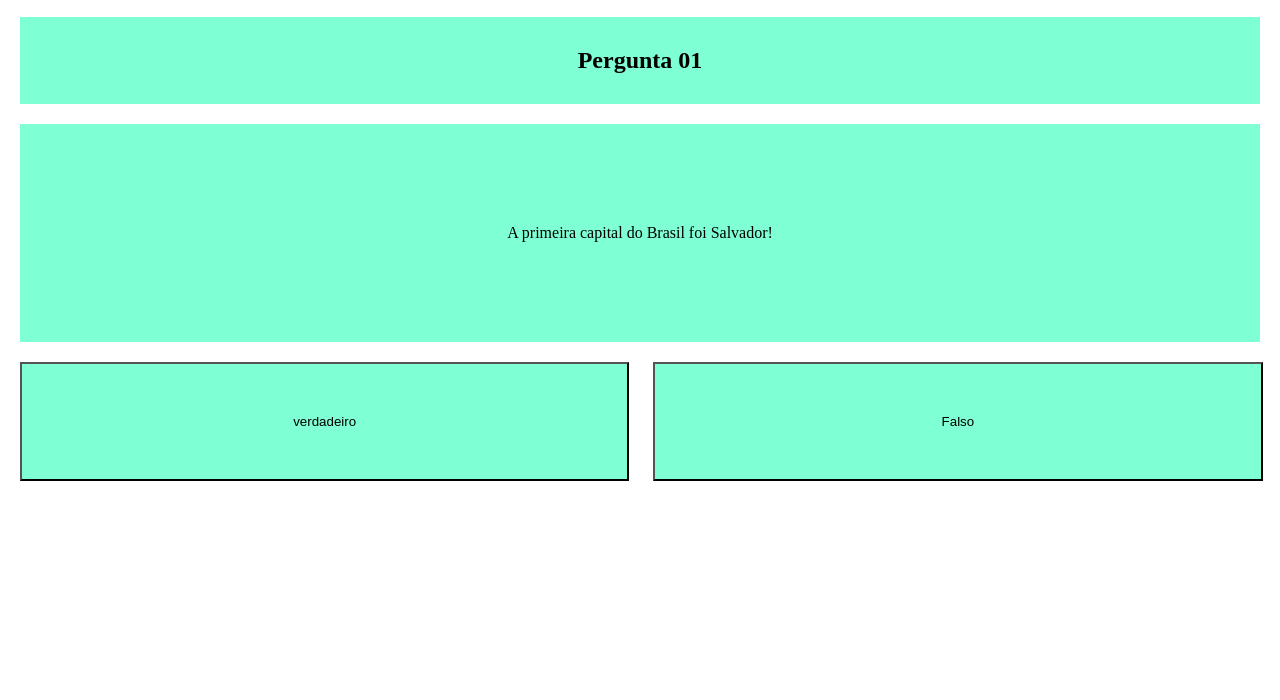
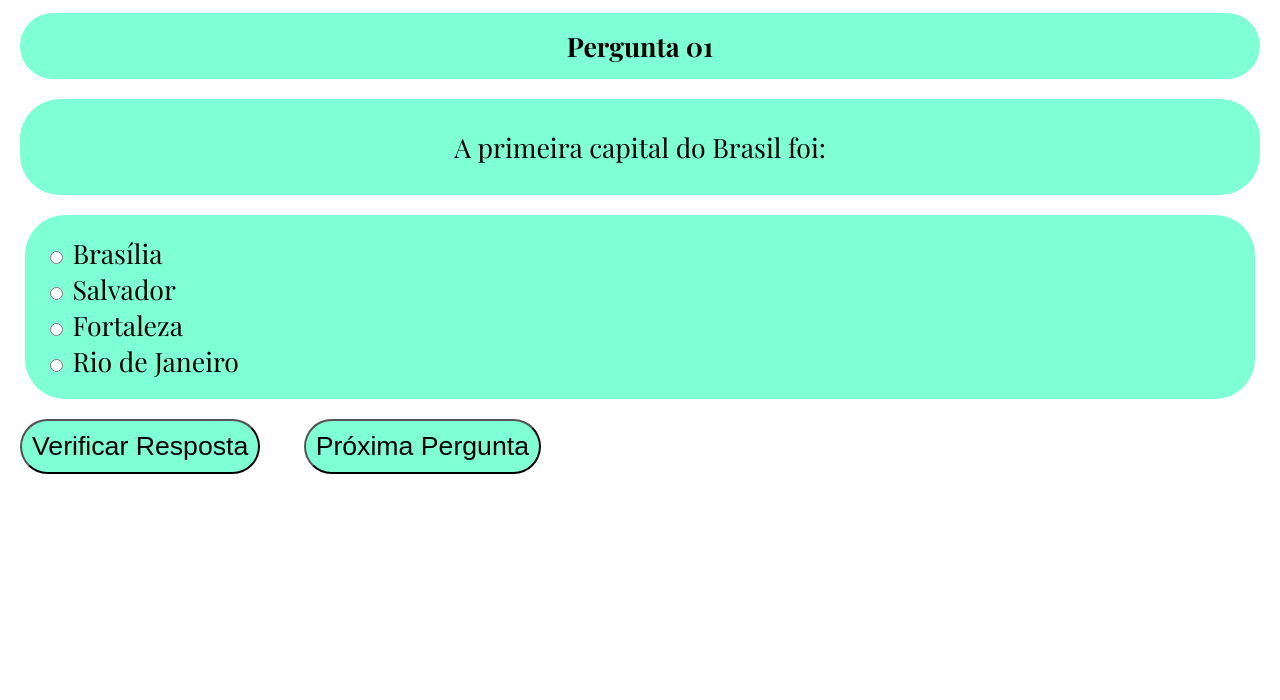
Before and after one commit to lyaepso/Quiz-Teste, a plain HTML site: page index.html in a window 1280 px wide. Shown: the part 120-820 px from the top of the page. Drawn offline with nearby package versions, Linux system fonts and the light colour scheme.

Commit message:
Update index.html

```diff
--- a/index.html
+++ b/index.html
@@ -5,46 +5,68 @@
     <meta name="viewport" content="width=device-width, initial-scale=1.0">
     <title>Quiz</title>
     <style>
+        @import url('https://fonts.googleapis.com/css2?family=Playfair+Display:wght@400;500;600;700;800&display=swap');
+
+        :root{
+            font-size: 10pt;
+        }
+
+        header{
+            margin: 20px;
+        }
+
         html,body{
             margin: 0;
             padding: 0;
             height: 100%;
+            font-family: 'Playfair Display', serif;
+        }
 
-        }
-        header{
-            margin: 20px;
-            background-color: red;
-        }
         h1{
             background-color: aquamarine;
             margin: 0 auto;
+            padding: 20px;
+            font-size: 3rem;
             text-align: center;
-            padding: 30px;
+            border-radius: 40px;
         }
 
        h2#perguntatitulo{
             background-color: aquamarine;
             margin: 20px;
+            padding: 15px;
+            font-size: 2rem;
             text-align: center;
-            padding: 30px;
+            border-radius: 40px;
         }
         p#pergunta{
             background-color: aquamarine;
             margin: 20px;
+            padding: 30px;
+            font-size: 2rem;
             text-align: center;
-            padding: 100px;
-
-        }
-        classe button{
-            background-color: aquamarine;
-            margin-left: 20px;
-            text-align: center;
-            padding: 50px 0 50px 0;
-            width: 47.6%;
-
-
+            border-radius: 40px;
         }
 
+        ul{
+            background-color: aquamarine;
+            margin: 0 auto;
+            padding: 20px;
+            font-size: 2rem;
+            border-radius: 40px;
+            list-style: none;
+            width: 93%;
+        }
+
+        button{
+            background-color: aquamarine;
+            margin: 20px;
+            padding: 10px;
+            font-size: 2rem;
+            text-align: center;
+            border-radius: 40px;
+            outline: none;
+        }
     </style>
 </head>
 <body>
@@ -52,11 +74,34 @@
         <h1>Quiz da Eliane</h1>
     </header>
     <h2 id="perguntatitulo">Pergunta 01</h2>
-    <p id="pergunta"> A primeira capital do Brasil foi Salvador!</p>
-    <classe>
-       <button>verdadeiro</button>
-        <button>Falso</button>
-    </classe>
+    <p id="pergunta">A primeira capital do Brasil foi:</p>
+    <ul>
+        <li>
+            <input type="radio" name="resposta1" id="resposta1" value="0">
+            <label for="">Brasília</label>
+        </li>
+        <li>
+            <input type="radio" name="resposta1" id="resposta1" value="1">
+            <label for="">Salvador</label>
+        </li>
+        <li>
+            <input type="radio" name="resposta1" id="resposta1" value="2">
+            <label for="">Fortaleza</label>
+        </li>
+        <li>
+            <input type="radio" name="resposta1" id="resposta1" value="3">
+            <label for="">Rio de Janeiro</label>
+        </li>
+    </ul>
 
+    <button id="ver">Verificar Resposta</button>
+    <button>Próxima Pergunta</button>
+
+    <script>
+        document.getElementById('ver').onclick = function() {
+            alert("O quiz esta em desenvolvimento")
+
+        }
+    </script>
 </body>
 </html>
```
